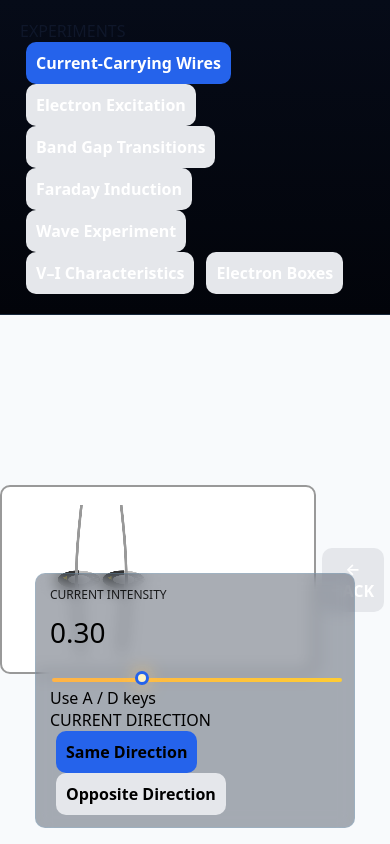
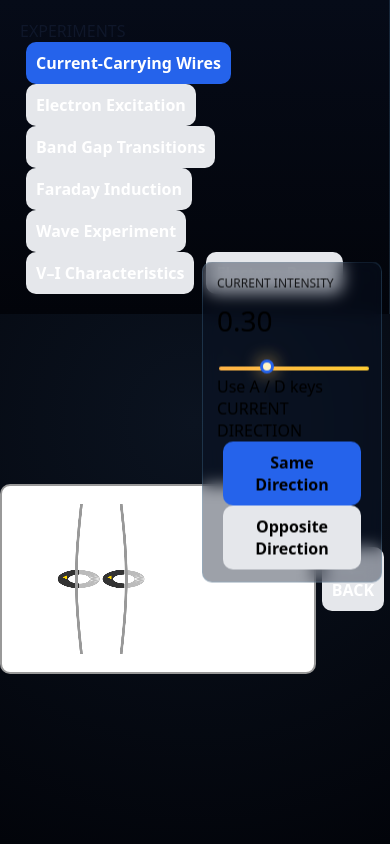
Before and after one commit to Assam157/RadiationLab, a React (Create React App) app: page /em in a window 390 px wide. Built offline with nearby package versions, Linux system fonts and the light colour scheme.

Commit message:
Update EMLab.css

```diff
--- a/src/components/EMLab.css
+++ b/src/components/EMLab.css
@@ -1,102 +1,5 @@
 /* ======================================================
-   MOBILE PORTRAIT — FORCE STACK & CENTER
-   ====================================================== */
-@media (max-width: 768px) and (orientation: portrait) {
-
-  /* Kill desktop grid */
-  .lab-root,
-  .cinema-root {
-    display: flex !important;
-    flex-direction: column !important;
-    width: 100vw;
-    height: 100svh;
-  }
-
-  /* LEFT PANEL → FULL WIDTH TOP */
-  .lab-panel {
-    width: 100%;
-    max-width: 100%;
-    border-right: none;
-    border-bottom: 1px solid rgba(120,200,255,0.15);
-  }
-
-  /* CANVAS → TRUE CENTER */
-  .lab-canvas-wrap {
-    flex: 1;
-    width: 100%;
-    display: flex;
-    align-items: center;
-    justify-content: center;
-    overflow: hidden;
-  }
-
-  canvas {
-    width: 100% !important;
-    height: auto !important;
-    max-height: 100%;
-    max-width: 100%;
-  }
-
-  /* ENERGY BOX → BOTTOM CENTER */
-  .cinema-energy {
-    position: fixed;
-    left: 50%;
-    right: auto;
-    bottom: 16px;
-    transform: translateX(-50%);
-    width: calc(100vw - 32px);
-    max-width: 320px;
-  }
-
-  /* TOGGLE BUTTONS */
-  .cinema-toggle {
-    bottom: 90px;
-  }
-}
-
-/* ======================================================
-   MOBILE LANDSCAPE — 3 COLUMN LOCK
-   ====================================================== */
-@media (max-width: 900px) and (orientation: landscape) {
-
-  .cinema-root,
-  .lab-root {
-    display: grid !important;
-    grid-template-columns: 220px 1fr 240px;
-    grid-template-rows: 1fr;
-    height: 100svh;
-  }
-
-  /* LEFT PANEL */
-  .lab-panel {
-    grid-column: 1;
-    height: 100%;
-  }
-
-  /* CANVAS CENTER */
-  .lab-canvas-wrap {
-    grid-column: 2;
-    display: flex;
-    align-items: center;
-    justify-content: center;
-  }
-
-  canvas {
-    max-width: 100%;
-    max-height: 90svh;
-  }
-
-  /* ENERGY RIGHT CENTER */
-  .cinema-energy {
-    position: relative;
-    grid-column: 3;
-    top: auto;
-    bottom: auto;
-    transform: none;
-    margin: auto;
-  }
-} /* ======================================================
-   GLOBAL RESET & SAFETY
+   GLOBAL RESET
    ====================================================== */
 *,
 *::before,
@@ -104,117 +7,89 @@
   box-sizing: border-box;
 }
 
-html {
-  width: 100%;
-  height: 100%;
-}
-
-body {
+html, body {
   margin: 0;
   padding: 0;
   width: 100%;
-  min-height: 100svh;
-  overflow-x: hidden;
+  height: 100%;
+  overflow: hidden;
   font-family: "Segoe UI", system-ui, -apple-system, sans-serif;
   background: #02040a;
   color: #e6f2ff;
 }
 
 /* ======================================================
-   CANVAS (MOBILE SAFE – NO JUMP)
+   ROOT LAYOUT
+   ====================================================== */
+.lab-root,
+.cinema-root {
+  position: relative;
+  width: 100vw;
+  height: 100svh;
+  display: grid;
+  grid-template-columns: 260px 1fr;
+  overflow: hidden;
+  background: radial-gradient(circle at center, #0b1320, #02040a);
+}
+
+/* ======================================================
+   LEFT PANEL
+   ====================================================== */
+.lab-panel {
+  height: 100%;
+  overflow-y: auto;
+  padding: 20px;
+  background: linear-gradient(#060b18, #02040a);
+  border-right: 1px solid rgba(120, 200, 255, 0.15);
+}
+
+/* ======================================================
+   SCROLLABLE CANVAS AREA
+   ====================================================== */
+.lab-canvas-wrap {
+  position: relative;
+  width: 100%;
+  height: 100%;
+  overflow-y: auto;          /* 🔥 SCROLL ENABLED */
+  overflow-x: hidden;
+  display: flex;
+  align-items: center;
+  justify-content: center;
+}
+
+/* Prevent body scrolling */
+.lab-canvas-wrap::-webkit-scrollbar {
+  width: 6px;
+}
+.lab-canvas-wrap::-webkit-scrollbar-thumb {
+  background: rgba(120,200,255,0.25);
+  border-radius: 10px;
+}
+
+/* ======================================================
+   CANVAS
    ====================================================== */
 canvas {
   display: block;
   width: 100%;
-  height: 100%;
+  height: auto;
   max-width: 100%;
-  max-height: 100%;
   background: transparent;
   touch-action: none;
 }
 
 /* ======================================================
-   CINEMATIC ROOT
-   ====================================================== */
-.cinema-root {
-  position: relative;
-  width: 100vw;
-  height: 100svh;
-  background: radial-gradient(circle at center, #0b1320, #02040a);
-  overflow: hidden;
-  display: flex;
-  flex-direction: column;
-}
-
-.cinema-root canvas {
-  margin: auto;
-  box-shadow:
-    0 0 60px rgba(80, 160, 255, 0.18),
-    0 0 140px rgba(0, 60, 140, 0.25);
-}
-
-/* ======================================================
-   TITLE
-   ====================================================== */
-.cinema-title {
-  position: absolute;
-  top: 18px;
-  left: 50%;
-  transform: translateX(-50%);
-  text-align: center;
-  pointer-events: none;
-  letter-spacing: 2px;
-  text-transform: uppercase;
-  font-size: 26px;
-  z-index: 10;
-}
-
-.cinema-title span {
-  display: block;
-  margin-top: 6px;
-  font-size: 12px;
-  opacity: 0.8;
-}
-
-/* ======================================================
-   TOGGLE BUTTONS
-   ====================================================== */
-.cinema-toggle {
-  position: absolute;
-  bottom: 20px;
-  left: 50%;
-  transform: translateX(-50%);
-  display: flex;
-  gap: 18px;
-  z-index: 20;
-}
-
-.cinema-btn {
-  background: rgba(30, 60, 110, 0.2);
-  border: 1px solid rgba(120, 200, 255, 0.2);
-  color: rgba(220, 240, 255, 0.8);
-  padding: 10px 22px;
-  font-size: 12px;
-  letter-spacing: 1px;
-  cursor: pointer;
-  backdrop-filter: blur(6px);
-}
-
-.cinema-btn.active {
-  background: rgba(120, 200, 255, 0.35);
-  box-shadow: 0 0 18px rgba(120, 200, 255, 0.7);
-}
-
-/* ======================================================
-   ENERGY SLIDER
+   RIGHT-DOCKED ENERGY SLIDER
    ====================================================== */
 .cinema-energy {
-  position: fixed;
-  right: 18px;
-  bottom: 90px;
+  position: fixed;          /* 🔒 DOCKED */
+  right: 14px;
+  top: 50%;
+  transform: translateY(-50%);
   width: 220px;
-  z-index: 30;
-  background: rgba(10, 20, 40, 0.35);
+  z-index: 50;
+
+  background: rgba(10, 20, 40, 0.4);
   backdrop-filter: blur(8px);
   padding: 12px 14px;
   border-radius: 10px;
@@ -250,182 +125,30 @@ canvas {
 }
 
 /* ======================================================
-   LAB LAYOUT
+   MOBILE FIXES
    ====================================================== */
-.lab-root {
-  width: 100vw;
-  height: 100svh;
-  display: grid;
-  grid-template-columns: 260px 1fr;
-}
+@media (max-width: 768px) {
 
-.lab-panel {
-  padding: 20px;
-  background: linear-gradient(#060b18, #02040a);
-  border-right: 1px solid rgba(120, 200, 255, 0.15);
-}
-
-.lab-canvas-wrap {
-  display: flex;
-  align-items: center;
-  justify-content: center;
-}
-
-/* ======================================================
-   MOBILE PORTRAIT
-   ====================================================== */
-@media (max-width: 768px) and (orientation: portrait) {
-
+  /* Stack left panel on top */
+  .lab-root,
   .cinema-root {
-    flex-direction: column;
+    grid-template-columns: 1fr;
+    grid-template-rows: auto 1fr;
   }
 
-  .cinema-title {
-    top: 14px;
-    font-size: 22px;
+  .lab-panel {
+    height: auto;
+    max-height: 40svh;
   }
 
-  .cinema-energy {
-    bottom: 80px;
-    right: 14px;
-  }
-
-  .cinema-toggle {
-    bottom: 14px;
-  }
-}
-
-/* ======================================================
-   MOBILE LANDSCAPE (KEY PART)
-   ====================================================== */
-@media (max-width: 900px) and (orientation: landscape) {
-
-  .cinema-root {
-    display: grid;
-    grid-template-columns: 1fr 2.5fr 1fr;
-    align-items: center;
-  }
-
-  /* CENTER CANVAS */
-  canvas {
-    max-height: 90svh;
-    max-width: 100%;
-  }
-
-  /* ENERGY SLIDER RIGHT (CENTERED) */
-  .cinema-energy {
-    right: 14px;
-    top: 50%;
-    bottom: auto;
-    transform: translateY(-50%);
-  }
-
-  /* TOGGLES BOTTOM CENTER */
-  .cinema-toggle {
-    bottom: 10px;
-  }
-
-  /* TITLE TOP CENTER */
-  .cinema-title {
-    top: 8px;
-    font-size: 20px;
-  }
-}
-/* ======================================================
-   MOBILE PORTRAIT — FORCE STACK & CENTER
-   ====================================================== */
-@media (max-width: 768px) and (orientation: portrait) {
-
-  /* Kill desktop grid */
-  .lab-root,
-  .cinema-root {
-    display: flex !important;
-    flex-direction: column !important;
-    width: 100vw;
-    height: 100svh;
-  }
-
-  /* LEFT PANEL → FULL WIDTH TOP */
-  .lab-panel {
-    width: 100%;
-    max-width: 100%;
-    border-right: none;
-    border-bottom: 1px solid rgba(120,200,255,0.15);
-  }
-
-  /* CANVAS → TRUE CENTER */
+  /* Canvas scroll stays */
   .lab-canvas-wrap {
-    flex: 1;
-    width: 100%;
-    display: flex;
-    align-items: center;
-    justify-content: center;
-    overflow: hidden;
-  }
-
-  canvas {
-    width: 100% !important;
-    height: auto !important;
-    max-height: 100%;
-    max-width: 100%;
-  }
-
-  /* ENERGY BOX → BOTTOM CENTER */
-  .cinema-energy {
-    position: fixed;
-    left: 50%;
-    right: auto;
-    bottom: 16px;
-    transform: translateX(-50%);
-    width: calc(100vw - 32px);
-    max-width: 320px;
-  }
-
-  /* TOGGLE BUTTONS */
-  .cinema-toggle {
-    bottom: 90px;
-  }
-}
-
-/* ======================================================
-   MOBILE LANDSCAPE — 3 COLUMN LOCK
-   ====================================================== */
-@media (max-width: 900px) and (orientation: landscape) {
-
-  .cinema-root,
-  .lab-root {
-    display: grid !important;
-    grid-template-columns: 220px 1fr 240px;
-    grid-template-rows: 1fr;
-    height: 100svh;
-  }
-
-  /* LEFT PANEL */
-  .lab-panel {
-    grid-column: 1;
     height: 100%;
   }
 
-  /* CANVAS CENTER */
-  .lab-canvas-wrap {
-    grid-column: 2;
-    display: flex;
-    align-items: center;
-    justify-content: center;
-  }
-
-  canvas {
-    max-width: 100%;
-    max-height: 90svh;
-  }
-
-  /* ENERGY RIGHT CENTER */
+  /* Slider stays right but smaller */
   .cinema-energy {
-    position: relative;
-    grid-column: 3;
-    top: auto;
-    bottom: auto;
-    transform: none;
-    margin: auto;
+    right: 8px;
+    width: 180px;
   }
 }
```
